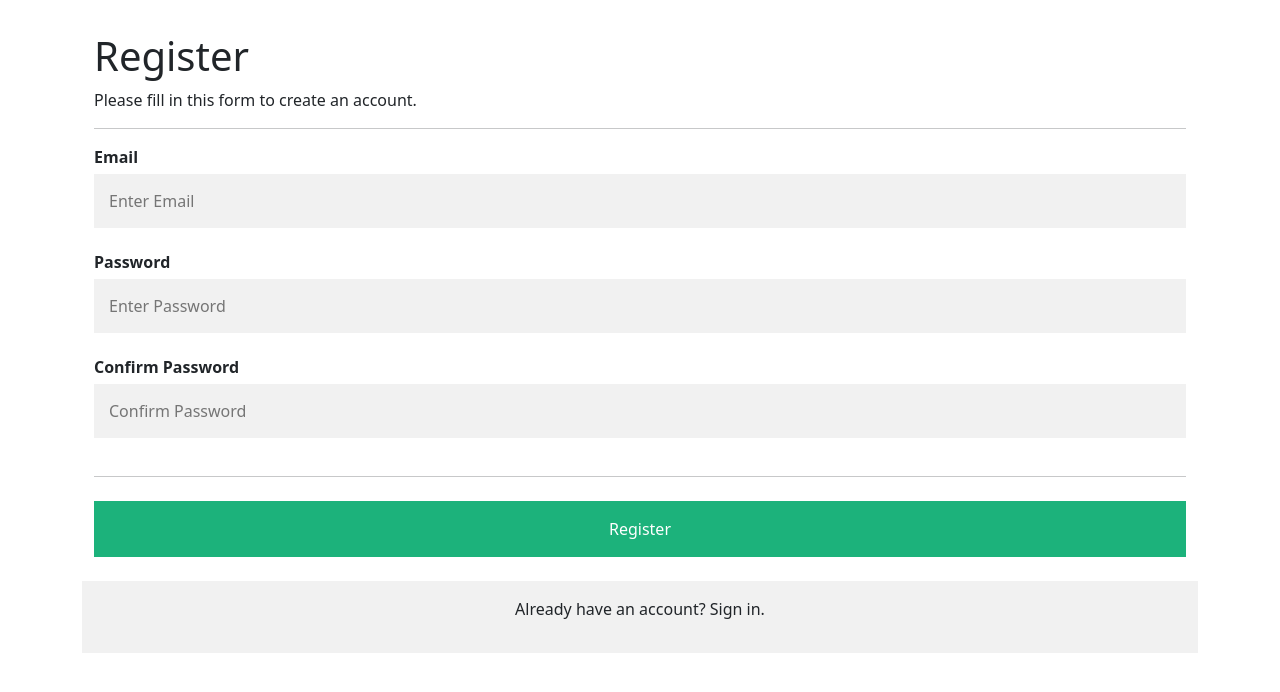
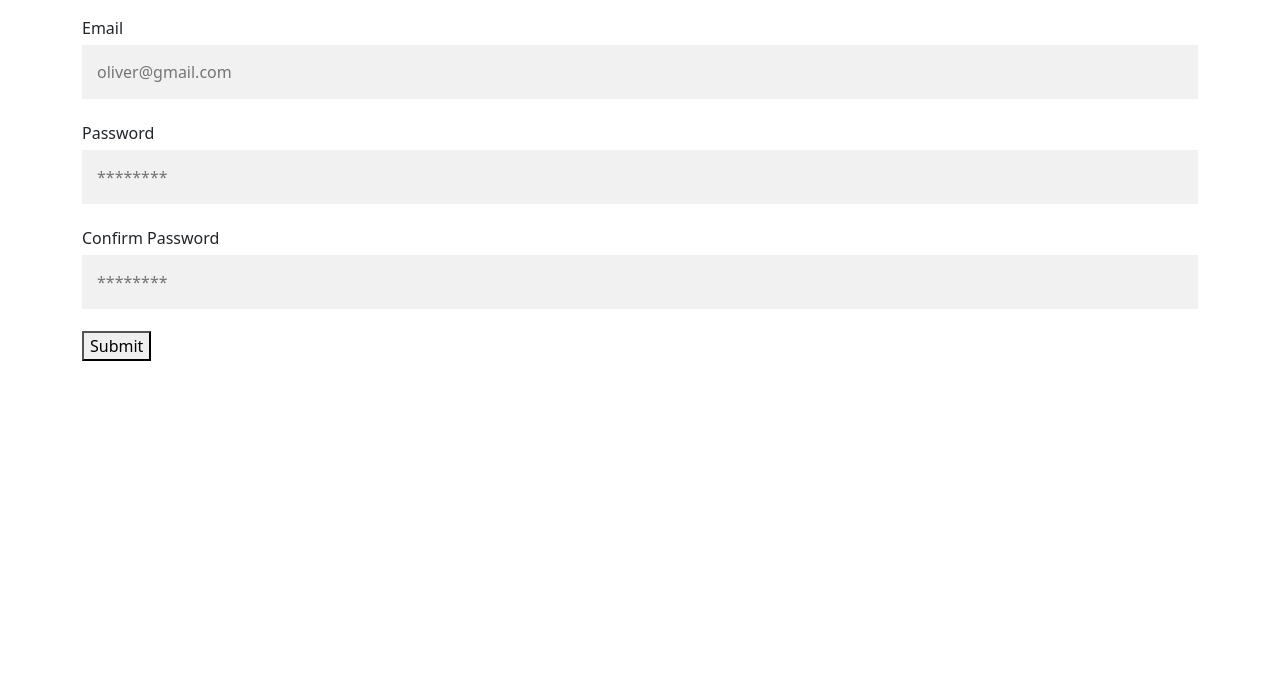
Before and after one commit to abhirampai/react-crash-by-mosh, a React (Create React App) app: page / in a window 1280 px wide. Shown: the top 692 px of the page. Built offline with nearby package versions, Linux system fonts and the light colour scheme.

Commit message:
added sample form 2

```diff
--- a/src/App.css
+++ b/src/App.css
@@ -43,7 +43,7 @@
 }
 
 /* Full-width input fields */
-input[type="text"],
+input[type="email"],
 input[type="password"] {
   width: 100%;
   padding: 15px;
@@ -53,7 +53,7 @@ input[type="password"] {
   background: #f1f1f1;
 }
 
-input[type="text"]:focus,
+input[type="email"]:focus,
 input[type="password"]:focus {
   background-color: #ddd;
   outline: none;
--- a/src/App.js
+++ b/src/App.js
@@ -3,7 +3,8 @@ import "./App.css";
 // import Counters from "./components/counters";
 import React, { Component } from "react";
 // import Exercise10 from "./components/Exercise10";
-import SampleForm from "./components/SampleForm";
+// import SampleForm from "./components/SampleForm";
+import SampleForm2 from "./components/SampleForm2";
 // import CounterFour from "./components/UseReducerHook.jsx/CounterFour";
 // import UserContextComponent from "./components/UseContextHook/UserContextComponent";
 // import CounterReducer from "./components/UseReducerHook.jsx/CounterReducer";
@@ -92,7 +93,8 @@ class App extends Component {
             </ChannelContext.Provider>
           </UserContext.Provider> */}
           {/* <Exercise10 /> */}
-          <SampleForm />
+          {/* <SampleForm /> */}
+          <SampleForm2 />
         </main>
       </React.Fragment>
     );
--- a/src/components/SampleForm.jsx
+++ b/src/components/SampleForm.jsx
@@ -4,6 +4,8 @@ const initForm = {
   email: "",
   password: "",
   confirmPassword: "",
+  role: "",
+  favorite_language: "",
 };
 const SampleForm = () => {
   const [form, setForm] = useState(initForm);
@@ -11,12 +13,7 @@ const SampleForm = () => {
   const validateForm = () => {
     let formValid = "";
     let errorMessage = "";
-    const re =
-      /^(([^<>()[\]\\.,;:\s@"]+(\.[^<>()[\]\\.,;:\s@"]+)*)|(".+"))@((\[[0-9]{1,3}\.[0-9]{1,3}\.[0-9]{1,3}\.[0-9]{1,3}\])|(([a-zA-Z\-0-9]+\.)+[a-zA-Z]{2,}))$/;
-    if (!re.test(String(form.email).toLowerCase())) {
-      errorMessage = "Please check if email is valid";
-      formValid = false;
-    } else if (form.email === "" || form.password === "") {
+    if (form.email === "" || form.password === "") {
       errorMessage = "Please check email and password";
       formValid = false;
     } else if (form.password !== form.confirmPassword) {
@@ -56,13 +53,13 @@ const SampleForm = () => {
           <b>Email</b>
         </label>
         <input
-          type="text"
+          type="email"
           placeholder="Enter Email"
           name="email"
           value={form.email}
           id="email"
           onChange={(e) => handleChange(e)}
-          required
+
         />
 
         <label htmlFor="psw">
@@ -75,7 +72,7 @@ const SampleForm = () => {
           id="psw"
           value={form.password}
           onChange={(e) => handleChange(e)}
-          required
+
         />
 
         <label htmlFor="psw-repeat">
@@ -88,9 +85,46 @@ const SampleForm = () => {
           onChange={(e) => handleChange(e)}
           id="psw-repeat"
           value={form.confirmPassword}
-          required
+
         />
         <hr />
+
+        <label htmlFor="role">Choose Role:</label>
+        <select onChange={(e) => handleChange(e)} name="role">
+          <option value="student">Student</option>
+          <option value="teacher">Teacher</option>
+          <option value="professional">Professional</option>
+        </select>
+        <hr />
+
+        <label htmlFor="favorite_language">Favorite Language</label>
+        <br/>
+        <input
+          onChange={(e) => handleChange(e)}
+          type="radio"
+          id="html"
+          name="favorite_language"
+          value="HTML"
+        />
+        <label htmlFor="html">HTML</label>
+        <br />
+        <input
+          onChange={(e) => handleChange(e)}
+          type="radio"
+          id="css"
+          name="favorite_language"
+          value="CSS"
+        />
+        <label htmlFor="css">CSS</label>
+        <br />
+        <input
+          onChange={(e) => handleChange(e)}
+          type="radio"
+          id="javascript"
+          name="favorite_language"
+          value="JavaScript"
+        />
+        <label htmlFor="javascript">JavaScript</label>
 
         <button type="submit" className="registerbtn">
           Register
--- /dev/null
+++ b/src/components/SampleForm2.jsx
@@ -0,0 +1,75 @@
+import { useState } from "react";
+
+const initForm = {
+  email: "",
+  password: "",
+  confirmPassword: "",
+};
+const SampleForm2 = () => {
+  const [form, setForm] = useState(initForm);
+  const [errorMessage, setErrorMessage] = useState("");
+
+  const isFormValid = () => {
+      let isValid = true;
+      let error = "";
+      if(form.email === "" || form.password === "" || form.confirmPassword === "") {
+          isValid = false;
+          error = "Please Check if email password or confirm password is empty";
+      } else if (form.password !== form.confirmPassword) {
+          isValid = false;
+          error = "Password and Confirm Password doesn't match";
+      }
+      return [isValid, error];
+
+  }
+
+  const handleChange = (e) => {
+    const { value, name } = e.target;
+    const prevFormState = { ...form };
+    prevFormState[name] = value;
+    setForm(prevFormState);
+  };
+
+  const handleSubmit = (e) => {
+      e.preventDefault();
+      const [isValid, error] = isFormValid();
+      if( isValid ) console.log(form);
+      setErrorMessage(error);
+  }
+
+  return (
+    <>
+      <form onSubmit={handleSubmit}>
+        <label>Email</label>
+        <input
+          onChange={handleChange}
+          name="email"
+          value={form.email}
+          type="email"
+          placeholder="oliver@gmail.com"
+        ></input>
+        <label>Password</label>
+        <input
+          onChange={handleChange}
+          name="password"
+          value={form.password}
+          type="password"
+          placeholder="********"
+        ></input>
+        <label>Confirm Password</label>
+        <input
+          onChange={handleChange}
+          name="confirmPassword"
+          value={form.confirmPassword}
+          type="password"
+          placeholder="********"
+        ></input>
+        <button type="submit">Submit</button>
+        <br/>
+        {errorMessage}
+      </form>
+    </>
+  );
+};
+
+export default SampleForm2;
```
